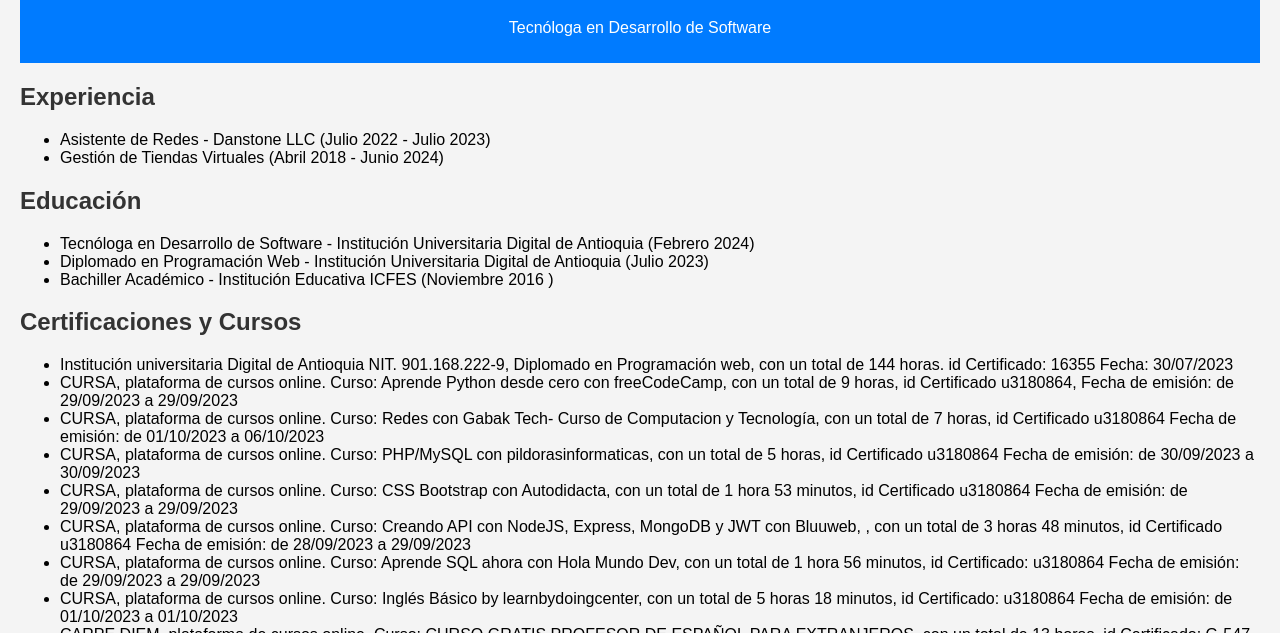
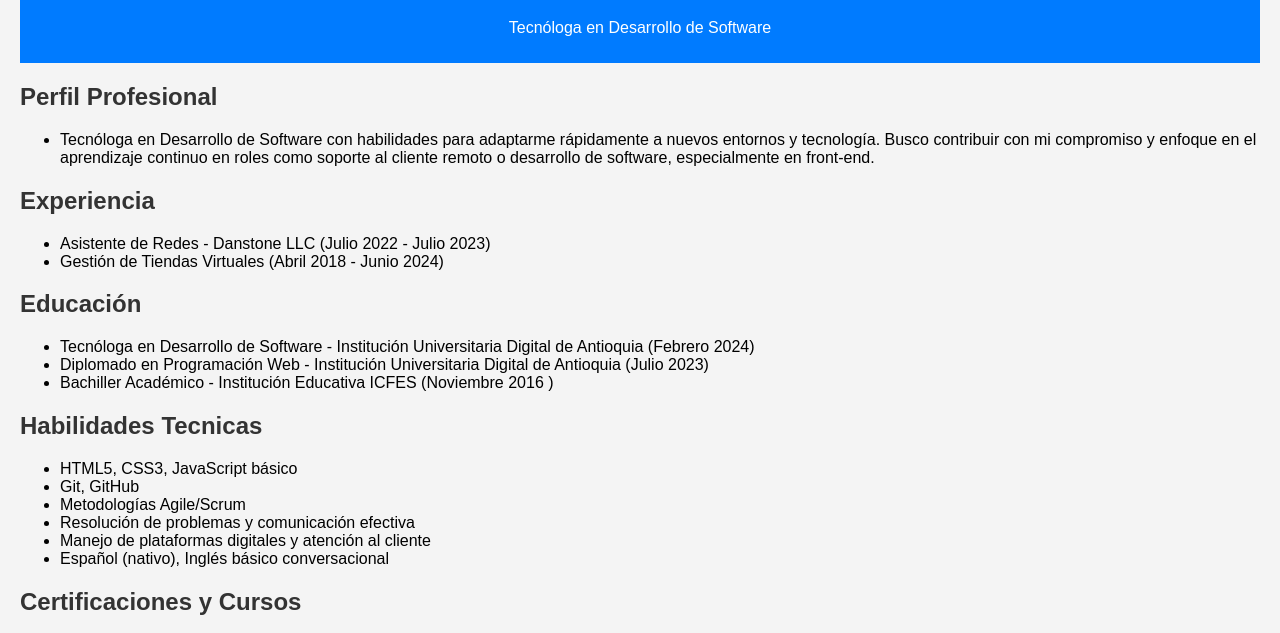
Before and after one commit to Julianaposada/mi-portafolio-2025, a plain HTML site: page index.html in a window 1280 px wide. Shown: the part 91-724 px from the top of the page. Drawn offline with Linux system fonts and the light colour scheme.

Commit message:
Mejora del perfil

```diff
--- a/index.html
+++ b/index.html
@@ -11,6 +11,12 @@
         <h1>Juliana Posada Soto</h1>
         <p>Tecnóloga en Desarrollo de Software</p>
     </header>
+    <section id="perfil profesional ">
+        <h2>Perfil Profesional </h2>
+        <ul>
+            <li>Tecnóloga en Desarrollo de Software con habilidades para adaptarme rápidamente a nuevos entornos y tecnología. Busco contribuir con mi compromiso y enfoque en el aprendizaje continuo en roles como soporte al cliente remoto o desarrollo de software, especialmente en front-end. </li>
+        </ul>
+    </section>
     <section id="experiencia">
         <h2>Experiencia</h2>
         <ul>
@@ -24,6 +30,17 @@
             <li>Tecnóloga en Desarrollo de Software - Institución Universitaria Digital de Antioquia (Febrero 2024)</li>
             <li>Diplomado en Programación Web - Institución Universitaria Digital de Antioquia (Julio 2023)</li>
             <li>Bachiller Académico  - Institución Educativa ICFES  (Noviembre 2016  )</li>
+        </ul>
+    </section>
+    <section id="habilidades tecnicas">
+        <h2>Habilidades Tecnicas</h2>
+        <ul>
+            <li>HTML5, CSS3, JavaScript básico  </li>
+            <li>Git, GitHub </li>
+            <li>Metodologías Agile/Scrum</li>
+            <li>Resolución de problemas y comunicación efectiva </li>
+            <li>Manejo de plataformas digitales y atención al cliente </li>
+            <li>Español (nativo), Inglés básico conversacional </li>
         </ul>
     </section>
     <section id="certificaciones y cursos">
```
